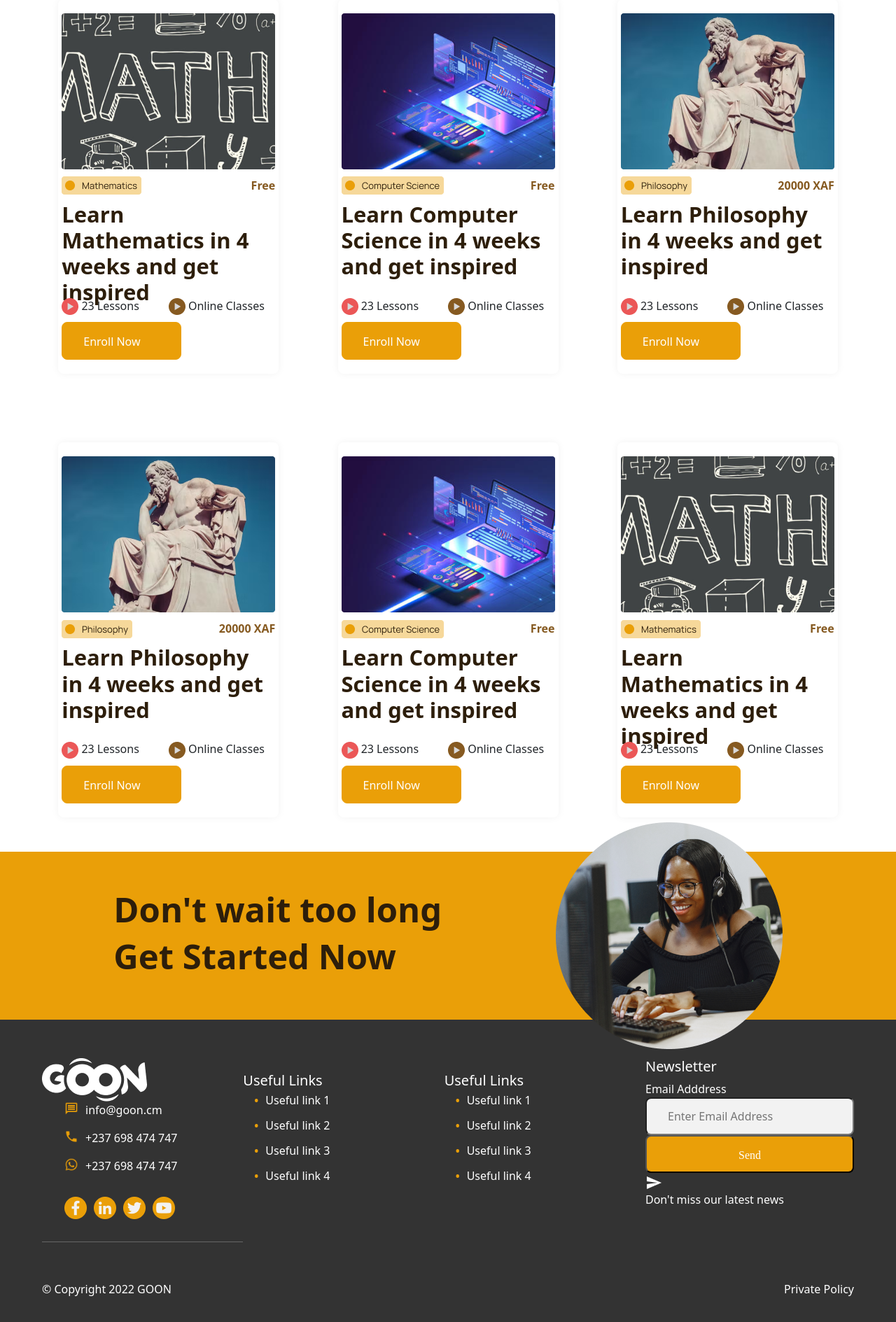
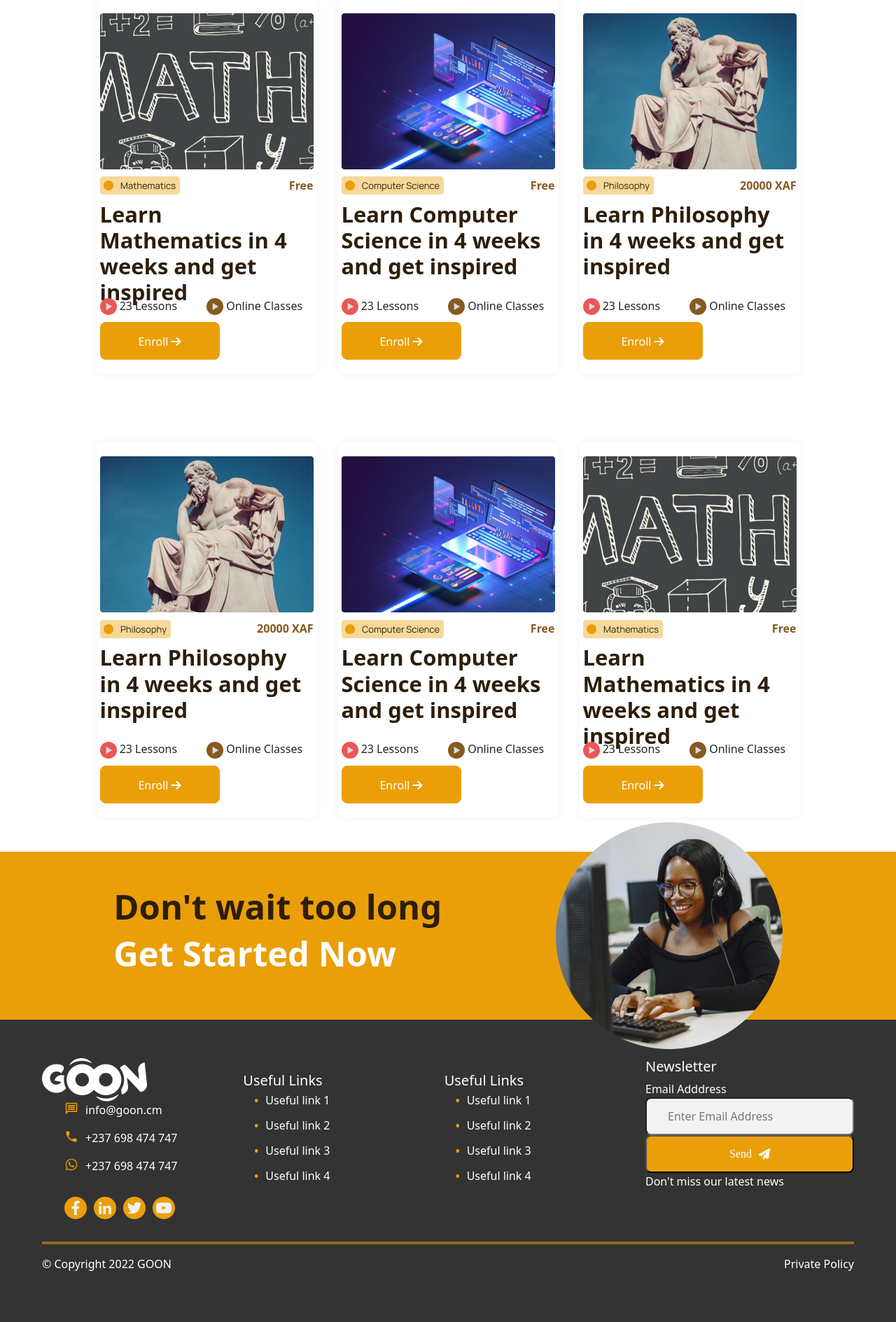
Before and after one commit to FonsahPageo/figma-design, a PHP site: page /courses.html in a window 1280 px wide. Shown: the part 1002-2891 px from the top of the page at 70% size. Run offline with PHP 8.4, Linux system fonts and the light colour scheme.

Commit message:
work update

```diff
--- a/courses.html
+++ b/courses.html
@@ -6,7 +6,7 @@
     <meta http-equiv="X-UA-Compatible" content="IE=edge">
     <meta name="viewport" content="width=device-width, initial-scale=1.0">
     <title>Our Courses</title>
-    <link rel="stylesheet" href="/styles/style.css">
+    <!-- <link rel="stylesheet" href="/styles/style.css"> -->
     <link rel="stylesheet" href="/styles/courses.css">
     <script src="script/javascript.js"></script>
 </head>
@@ -32,7 +32,9 @@
                     <div><img src="/images/Group 2.png" alt=""> 23 Lessons</div>
                     <div><img src="/images/Group 2 (1).png" alt=""> Online Classes</div>
                 </div>
-                <button type="submit" class="maths-enroll">Enroll Now</button>
+                <button class="maths-enroll">
+                    Enroll <i class="fa-solid fa-arrow-right"></i>
+                </button>
             </div>
 
             <div class="course">
@@ -48,7 +50,9 @@
                     <div><img src="/images/Group 2.png" alt=""> 23 Lessons</div>
                     <div><img src="/images/Group 2 (1).png" alt=""> Online Classes</div>
                 </div>
-                <button type="submit" class="maths-enroll">Enroll Now</button>
+                <button class="maths-enroll">
+                    Enroll <i class="fa-solid fa-arrow-right"></i>
+                </button>
             </div>
 
             <div class="course">
@@ -64,7 +68,9 @@
                     <div><img src="/images/Group 2.png" alt=""> 23 Lessons</div>
                     <div><img src="/images/Group 2 (1).png" alt=""> Online Classes</div>
                 </div>
-                <button type="submit" class="maths-enroll">Enroll Now</button>
+                <button class="maths-enroll">
+                    Enroll <i class="fa-solid fa-arrow-right"></i>
+                </button>
             </div>
         </div>
 
@@ -82,7 +88,9 @@
                     <div><img src="/images/Group 2.png" alt=""> 23 Lessons</div>
                     <div><img src="/images/Group 2 (1).png" alt=""> Online Classes</div>
                 </div>
-                <button type="submit" class="maths-enroll">Enroll Now</button>
+                <button class="maths-enroll">
+                    Enroll <i class="fa-solid fa-arrow-right"></i>
+                </button>
             </div>
 
             <div class="course">
@@ -98,7 +106,9 @@
                     <div><img src="/images/Group 2.png" alt=""> 23 Lessons</div>
                     <div><img src="/images/Group 2 (1).png" alt=""> Online Classes</div>
                 </div>
-                <button type="submit" class="maths-enroll">Enroll Now</button>
+                <button class="maths-enroll">
+                    Enroll <i class="fa-solid fa-arrow-right"></i>
+                </button>
             </div>
 
             <div class="course">
@@ -114,7 +124,9 @@
                     <div><img src="/images/Group 2.png" alt=""> 23 Lessons</div>
                     <div><img src="/images/Group 2 (1).png" alt=""> Online Classes</div>
                 </div>
-                <button type="submit" class="maths-enroll">Enroll Now</button>
+                <button class="maths-enroll">
+                    Enroll <i class="fa-solid fa-arrow-right"></i>
+                </button>
             </div>
         </div>
 
@@ -132,7 +144,9 @@
                     <div><img src="/images/Group 2.png" alt=""> 23 Lessons</div>
                     <div><img src="/images/Group 2 (1).png" alt=""> Online Classes</div>
                 </div>
-                <button type="submit" class="maths-enroll">Enroll Now</button>
+                <button class="maths-enroll">
+                    Enroll <i class="fa-solid fa-arrow-right"></i>
+                </button>
             </div>
 
             <div class="course">
@@ -148,7 +162,9 @@
                     <div><img src="/images/Group 2.png" alt=""> 23 Lessons</div>
                     <div><img src="/images/Group 2 (1).png" alt=""> Online Classes</div>
                 </div>
-                <button type="submit" class="maths-enroll">Enroll Now</button>
+                <button class="maths-enroll">
+                    Enroll <i class="fa-solid fa-arrow-right"></i>
+                </button>
             </div>
 
             <div class="course">
@@ -164,15 +180,17 @@
                     <div><img src="/images/Group 2.png" alt=""> 23 Lessons</div>
                     <div><img src="/images/Group 2 (1).png" alt=""> Online Classes</div>
                 </div>
-                <button type="submit" class="maths-enroll">Enroll Now</button>
+                <button class="maths-enroll">
+                    Enroll <i class="fa-solid fa-arrow-right"></i>
+                </button>
             </div>
         </div>
     </section>
 
     <section class="section-2-course">
         <div>
-            <h3 class="h-1">Don't wait too long</h3>
-            <h3 class="h-2">Get Started Now</h3>
+            <h3>Don't wait too long</h3>
+            <p>Get Started Now</p>
            </div>
         <div>
             <img src="/images/Ellipse 2.png">
--- a/footer.html
+++ b/footer.html
@@ -7,6 +7,7 @@
     <title>Footer</title>
     <link rel="stylesheet" href="/styles/footer.css">
     <link rel="stylesheet" href="/styles/style.css">
+    <link rel="stylesheet" href="/fontawesome/css/all.min.css">
 </head>
 <body>
     <footer class="footer-2">
@@ -60,15 +61,17 @@
                     <label for="email">Email Adddress</label>
                     <input type="email" placeholder="Enter Email Address" name="email">
                 </div>
-                <div class="submit-button">
-                    <input type="submit" name="Send" value="Send">
-                    <span class="icon-rtl"><img src="/images/send.png" alt=""></span>
+                <div>
+                    <button class="submit-button">
+                    Send <i class="fa-solid fa-paper-plane"></i>
+                    </button>
                 </div>
                 <p class="info">Don't miss our latest news</p>
                </form>
             </div>
-            <hr class="line-2"><br><br><br>
+
         </div>
+        <hr class="line-2">
 
         <div class="footer-bottom">
 
--- a/styles/courses.css
+++ b/styles/courses.css
@@ -11,21 +11,11 @@
     align-items: center;
 }
 
-.courses-section-2 {
-    display: flex;
-    width: 100vw;
-    height: 20vh;
-    background: #EA9F08;
-    align-items: center;
-    align-content: center;
-    justify-content: space-evenly;
-    /* padding-block: 200px; */
-}
-
-.section-3-courses {
-    display: flex;
-    flex-direction: column;
-    justify-content: space-between;
+.section-3-course {
+    /* width: 100%; */
+    display: grid;
+    /* flex-direction: column; */
+    justify-content: center;
 }
 
 .courses p {
--- a/styles/footer.css
+++ b/styles/footer.css
@@ -63,23 +63,23 @@
     height: 54px;
     background: #F2F2F2;
     border-radius: 8px;
-    flex: none;
+    /* flex: none; */
     order: 1;
     flex-grow: 0;
 }
 
-.footer-2 .newsletter input[type="submit"] {
+.submit-button {
     display: flex;
     flex-direction: row;
     justify-content: center;
     align-items: center;
     padding: 15px 30px;
     gap: 10px;
-    width: 298px;
+    width: 100%;
     height: 54px;
     background: #EA9F08;
     border-radius: 8px;
-    flex: none;
+    /* flex: none; */
     order: 2;
     align-self: stretch;
     flex-grow: 0;
@@ -91,30 +91,10 @@
     color: #fff;
 }
 
-.footer-2 .newsletter img {
-    width: 24px;
-    height: 24px;
-    flex: none;
-    order: 2;
-    flex-grow: 0;
-}
-
-.footer-2 .newsletter input[type="submit"]::after {
-    display: inline-block;
-    text-rendering: auto;
-    background: #FFFFFF;
-}
-
-.submit-button .icon-rtl img {
-    left: 81%;
-    right: 4.17%;
-    bottom: 12.5%;
-}
-
-#line-2 {
+.line-2 {
     width: 100%;
     opacity: 0.5;
-    color: #EA9F08;
+    border: 2px solid #EA9F08;
 
 }
 
--- a/styles/style.css
+++ b/styles/style.css
@@ -196,9 +196,6 @@ li {
 
 .maths-enroll {
     box-sizing: border-box;
-    display: flex;
-    flex-direction: row;
-    align-items: flex-start;
     padding: 15px 30px;
     gap: 10px;
     width: 171px;
@@ -207,9 +204,6 @@ li {
     border: 1px solid #EA9F08;
     color: #fff;
     border-radius: 8px;
-    flex: none;
-    order: 1;
-    flex-grow: 0;
 }
 
 .section-4 {
```
Also changed, not shown: index.html (+9 -3 lines).
